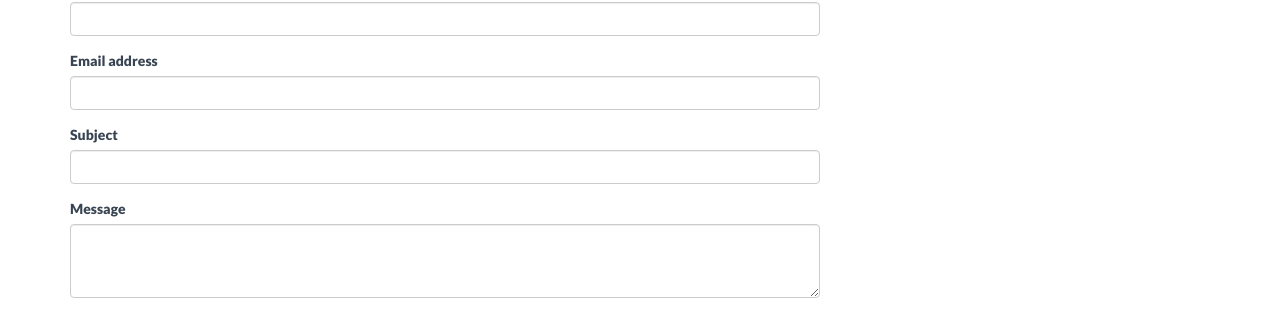
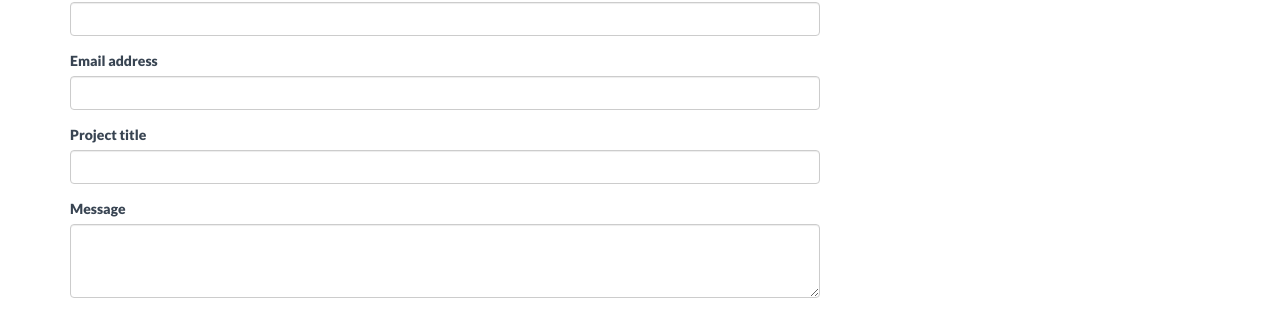
Before and after one commit to bitslit/portfolio, a Jekyll site: the page built from index.html, in a window 1280 px wide and 900 px high, scrolled down 1792 px. Shown: the part 134-449 px from the top of the window. Built offline with Jekyll 4.4.1, drawn with Linux system fonts in a browser that asks for light colours; nearby versions of some CDN libraries.

Commit message:
Update index.html

```diff
--- a/index.html
+++ b/index.html
@@ -57,7 +57,7 @@ permalink: /
                     <input type="email" class="form-control" id="exampleInputEmail1">
                   </div>
                   <div class="form-group">
-                    <label for="InputSubject1">Subject</label>
+                    <label for="InputSubject1">Project title</label>
                     <input type="text" class="form-control" id="exampleInputSubject1">
                   </div>
                   <div class="form-group">
```
